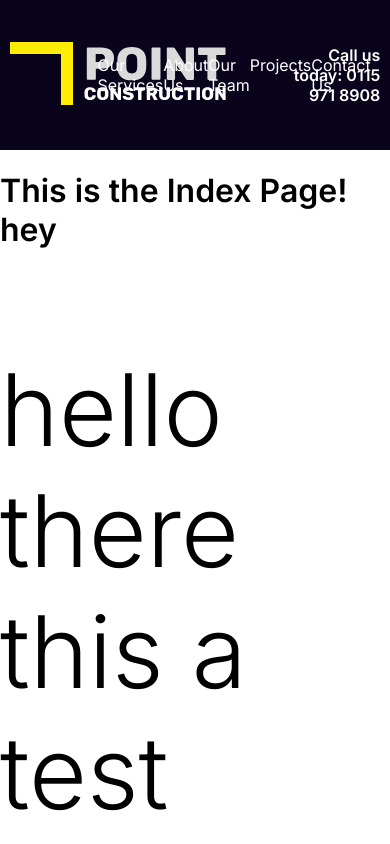
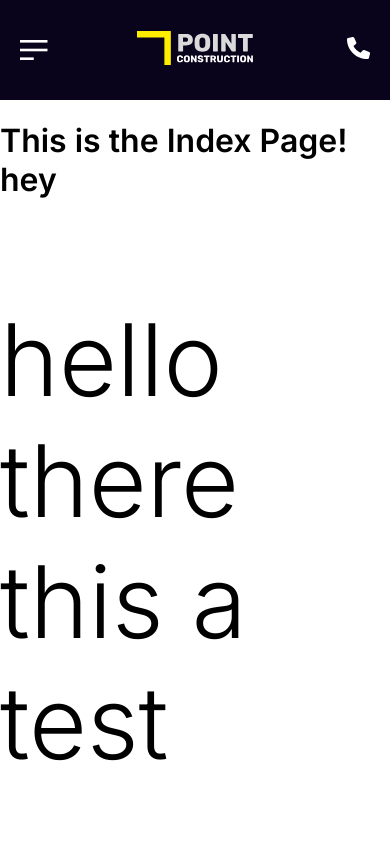
Before and after one commit to Dylaan94/point-construction, a Gatsby site: page / in a window 390 px wide. Built offline with nearby package versions, Linux system fonts and the light colour scheme; Gatsby itself is replaced by a stand-in of ours.

Commit message:
navbar mobile responsive

```diff
--- a/src/components/Navbar.js
+++ b/src/components/Navbar.js
@@ -1,30 +1,46 @@
+/* Nav bar that utilises Gatsby-Link for page navigation.
+Clicking the point construction logo will return to home page
+Hovering over links will reduce opacity
+*/
+
 import React from "react";
 import { Link } from "gatsby";
 import styled from "styled-components";
 
 // image imports
-
 import logo from "../images/logo.svg";
+import phone from "../images/phone.svg";
+import hamburger from "../images/hamburger.svg";
 
 export default function Navbar() {
   return (
     <Nav>
       <Container>
-        <LogoDiv>
-          <Logo src={logo}></Logo>
+        <LogoDiv id="logo-div">
+          <Link to="/">
+            <Logo src={logo}></Logo>
+          </Link>
         </LogoDiv>
-        <Links>
+        <Links id="links-div">
           <StyledLink to="/services">Our Services</StyledLink>
           <StyledLink to="/about"> About Us </StyledLink>
           <StyledLink to="/team"> Our Team </StyledLink>
           <StyledLink to="/projects"> Projects </StyledLink>
           <StyledLink to="/contact"> Contact Us </StyledLink>
+          {/* For mobile */}
+          <HamburgerImg src={hamburger} />
         </Links>
-        <CallUs>Call us today: 0115 971 8908</CallUs>
+        <CallUs id="call-div">
+          <p>Call us today: 0115 971 8908</p>
+          {/* For mobile */}
+          <PhoneImg src={phone} />
+        </CallUs>
       </Container>
     </Nav>
   );
 }
+
+// styled components
 
 const Nav = styled.nav`
   background: #09041c;
@@ -38,14 +54,42 @@ const Container = styled.div`
   justify-content: center;
   min-height: 150px;
   width: 100%;
+
+  @media screen and (max-width: 1100px) {
+    // reorders divs when scaling down to mobile
+
+    min-height: 100px;
+
+    #logo-div {
+      order: 1;
+    }
+
+    #links-div {
+      order: 0;
+    }
+
+    #call-div {
+      order: 2;
+    }
+  }
 `;
 
 const LogoDiv = styled.div`
   width: 22.5%;
+
+  @media screen and (max-width: 1100px) {
+    width: 50%;
+    display: flex;
+    justify-content: center;
+  }
 `;
 
 const Logo = styled.img`
   height: 63px;
+
+  @media screen and (max-width: 1100px) {
+    height: 34px;
+  }
 `;
 
 const Links = styled.div`
@@ -53,6 +97,15 @@ const Links = styled.div`
   flex-direction: row;
   justify-content: space-around;
   width: 50%;
+
+  // hides links and adjusts sizing on mobile
+  @media screen and (max-width: 1100px) {
+    width: 20%;
+    justify-content: flex-start;
+    a {
+      display: none;
+    }
+  }
 `;
 
 const StyledLink = styled(Link)`
@@ -70,10 +123,37 @@ const StyledLink = styled(Link)`
   }
 `;
 
-const CallUs = styled.p`
+const CallUs = styled.div`
   color: white;
   font-size: 16px;
   font-weight: 600;
   width: 22.5%;
   text-align: right;
+
+  @media screen and (max-width: 1100px) {
+    width: 20%;
+    p {
+      display: none;
+    }
+  }
 `;
+
+// Mobile Icons Styling
+
+const PhoneImg = styled.img`
+  display: none;
+
+  @media screen and (max-width: 1100px) {
+    display: inline;
+    height: 24px;
+  }
+`;
+
+const HamburgerImg = styled.img`
+  display: none;
+
+  @media screen and (max-width: 1100px) {
+    display: inline;
+    height: 20px;
+  }
+`;
```
Also changed, not shown: src/images/hamburger.svg (added), src/images/phone.svg (added).
